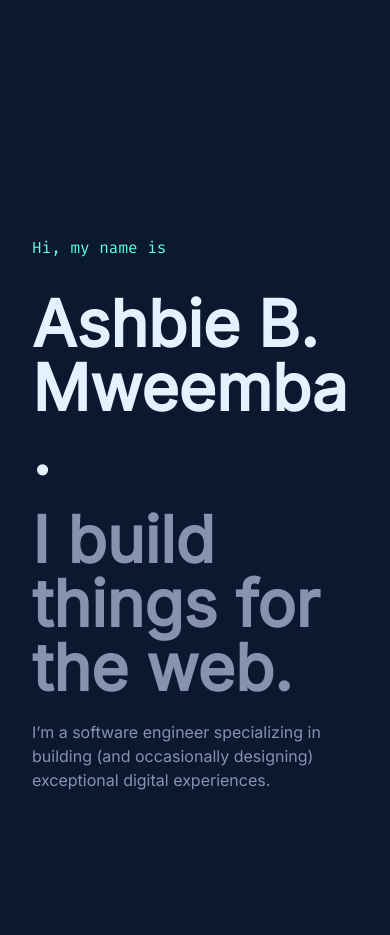
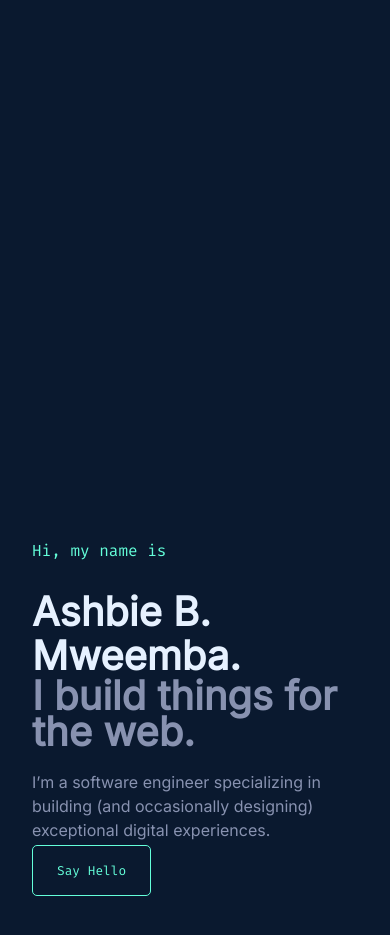
Before and after one commit to ashbie/simple-portfolio, a PHP site: page / in a window 390 px wide. Shown: the part 632-1567 px from the top of the page. Run offline with PHP 8.4, Linux system fonts and the light colour scheme; some libraries are stand-ins or nearby versions.

Commit message:
start making the mobile view look better 2.0

```diff
--- a/index.php
+++ b/index.php
@@ -28,7 +28,7 @@ echo <<<ZYXABC
       <script src="https://kit.fontawesome.com/64fab6af73.js" crossorigin="anonymous"></script>
       <link href="https://cdn.jsdelivr.net/npm/bootstrap@5.3.0-alpha1/dist/css/bootstrap.min.css" rel="stylesheet" integrity="sha384-GLhlTQ8iRABdZLl6O3oVMWSktQOp6b7In1Zl3/Jr59b6EGGoI1aFkw7cmDA6j6gD" crossorigin="anonymous">
       <!-- My css -->
-      <link rel="stylesheet" href="test.css?v=1.1">
+      <link rel="stylesheet" href="test.css?v=1.2">
 
   </head>
   <body>
@@ -95,6 +95,10 @@ echo <<<ZYXABC
       <h2>I build things for the web.</h2>
 
       <p class="software-engineer">I’m a software engineer specializing in building (and occasionally designing) exceptional digital experiences.</p>
+
+      <div>
+      <a href="#about_me" class="bttn">Say Hello</a>
+      </div>
     </section>
 
     <section id="about_me">
--- a/test.css
+++ b/test.css
@@ -17,6 +17,14 @@
     --font-size: 1.3rem;
     --mono: "Fira code", monospace;
     --sans: "Inter", sans-serif;
+    --fz-xxs: 12px;
+    --fz-xs: 13px;
+    --fz-sm: 14px;
+    --fz-md: 16px;
+    --fz-lg: 18px;
+    --fz-xl: 20px;
+    --fz-xxl: 22px;
+    --fz-heading: 32px;
     --transition: all 0.1s cubic-bezier(0.645,0.045,0.355,1);
   }
   /* border box model: https://css-tricks.com/box-sizing/ */
@@ -83,40 +91,47 @@
 
   /* intro styles */
   #intro {
-    height: 100vh;
+    display: flex;
+    flex-direction: column;
+    justify-content: center;
+    align-items: flex-start;
+    height: calc(100vh - 88px);
   }
   #intro .percent {
     height: 25vh;
     min-height: 130px;
+    display: none;
   }
   #intro p {
     /* Rem (short for “root-em”) units dictate an element's font size relative to the size of the root element. By default, most browsers use a font size value of 16px. So, if the root element is 16px, an element with the value 1rem will also equal 16px. */
     font-size: 1rem;
     word-break: break-word;
   }
-  #intro .name {
+  #intro .name { /* Hi, my name is */
     font-family: var(--mono);
     color: var(--green);
+    font-size: clamp(var(--fz-sm), 5vw, var(--fz-md));
+    line-height: 1.1;
+    margin: 0;
   }
-  .name span {
+  .name span { /* Ashbie B. Mweemba */
     font-family: var(--sans);
-    font-size: 4rem;
     color: var(--white);
     font-weight: 600;
     display: block;
-    margin-top: 2rem;
-    margin-bottom: 1.5rem;
-    line-height: 0.8;
+    margin-top: 30px;
     word-break: break-word;
+    font-size: clamp(40px, 8vw, 80px);
+    line-height: 1.1;
   }
-  #intro h2 {
-    font-size: 4rem;
+  #intro h2 { /* I build things ... */
     color: var(--dk_grey);
     font-weight: 600;
     margin-bottom: 20px;
-    line-height: 0.8;
     font-family: var(--sans);
     word-break: break-word;
+    font-size: clamp(40px, 8vw, 80px);
+    line-height: 0.9;
   }
   #intro .software-engineer {
     color: var(--dk_grey);
@@ -659,9 +674,6 @@
       height: fit-content;
     }
   }
-  #intro h2, .name span  {
-    line-height: 1;
-  }
   .section_heading {
     padding-left: 32px;
   }
```
